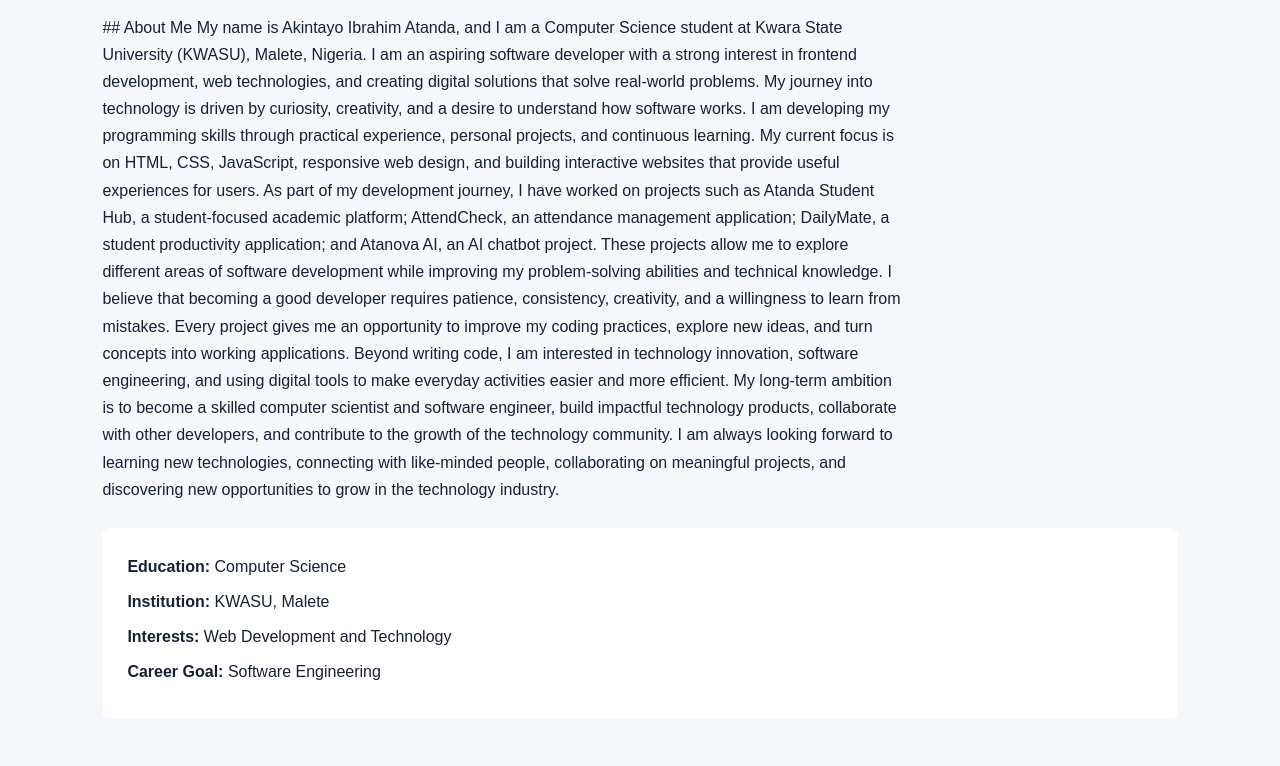
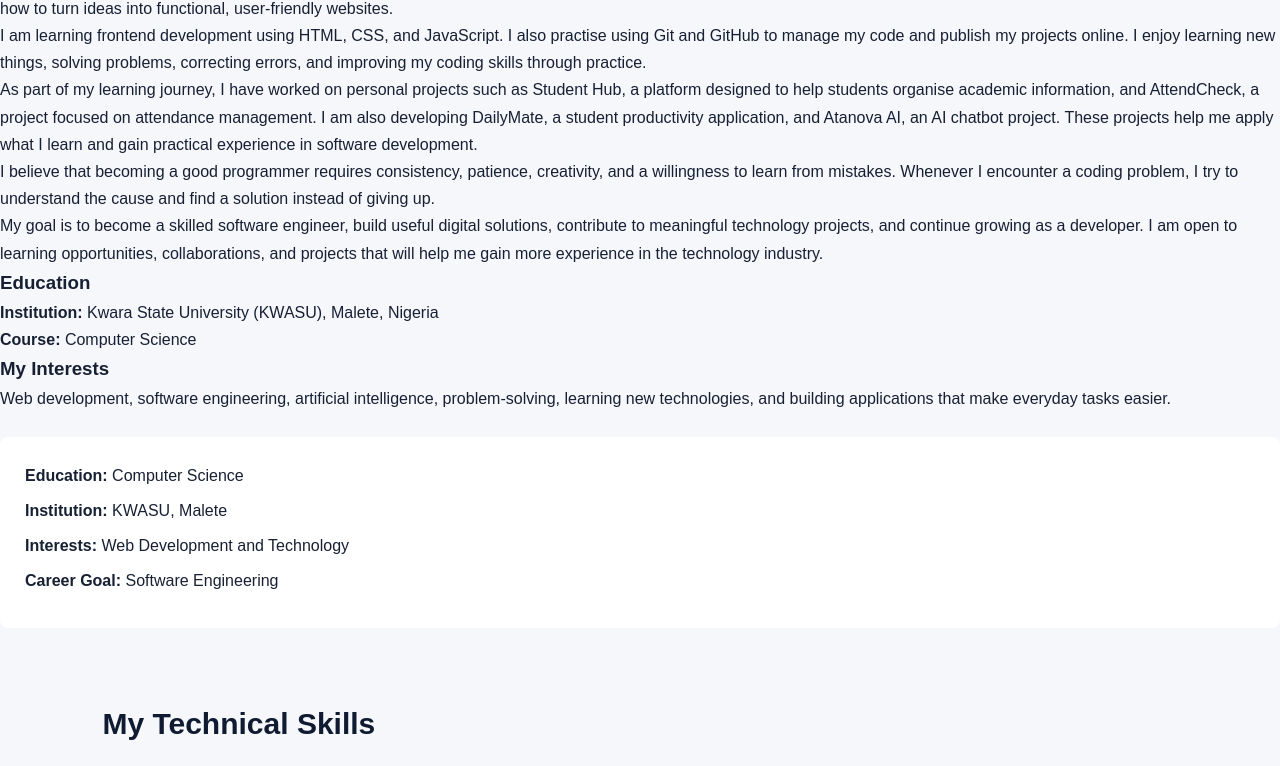
Before and after one commit to atanda4e-lab/Akintayo-Ibrahim-Atanda, a plain HTML site: page index.html in a window 1280 px wide. Shown: the part 710-1476 px from the top of the page. Drawn offline with Linux system fonts and the light colour scheme.

Commit message:
Update About Me section

```diff
--- a/index.html
+++ b/index.html
@@ -110,28 +110,71 @@
         </section>
 
         <!-- About section -->
-        <section id="about" class="section">
 
-            <h2>About Me</h2>
+<section id="about">
+    <h2>About Me</h2>
 
-            <p>
-               ## About Me
+    <p>
+        My name is Akintayo Ibrahim Atanda. I am a Computer Science student
+        at Kwara State University (KWASU), Malete, Nigeria, with a strong
+        interest in web development, software engineering, and technology.
+    </p>
 
-My name is Akintayo Ibrahim Atanda, and I am a Computer Science student at Kwara State University (KWASU), Malete, Nigeria. I am an aspiring software developer with a strong interest in frontend development, web technologies, and creating digital solutions that solve real-world problems.
+    <p>
+        My journey into technology started with an interest in understanding
+        how websites and computer applications work. I am currently developing
+        my programming skills and learning how to turn ideas into functional,
+        user-friendly websites.
+    </p>
 
-My journey into technology is driven by curiosity, creativity, and a desire to understand how software works. I am developing my programming skills through practical experience, personal projects, and continuous learning. My current focus is on HTML, CSS, JavaScript, responsive web design, and building interactive websites that provide useful experiences for users.
+    <p>
+        I am learning frontend development using HTML, CSS, and JavaScript.
+        I also practise using Git and GitHub to manage my code and publish
+        my projects online. I enjoy learning new things, solving problems,
+        correcting errors, and improving my coding skills through practice.
+    </p>
 
-As part of my development journey, I have worked on projects such as Atanda Student Hub, a student-focused academic platform; AttendCheck, an attendance management application; DailyMate, a student productivity application; and Atanova AI, an AI chatbot project. These projects allow me to explore different areas of software development while improving my problem-solving abilities and technical knowledge.
+    <p>
+        As part of my learning journey, I have worked on personal projects
+        such as Student Hub, a platform designed to help students organise
+        academic information, and AttendCheck, a project focused on
+        attendance management. I am also developing DailyMate, a student
+        productivity application, and Atanova AI, an AI chatbot project.
+        These projects help me apply what I learn and gain practical
+        experience in software development.
+    </p>
 
-I believe that becoming a good developer requires patience, consistency, creativity, and a willingness to learn from mistakes. Every project gives me an opportunity to improve my coding practices, explore new ideas, and turn concepts into working applications.
+    <p>
+        I believe that becoming a good programmer requires consistency,
+        patience, creativity, and a willingness to learn from mistakes.
+        Whenever I encounter a coding problem, I try to understand the
+        cause and find a solution instead of giving up.
+    </p>
 
-Beyond writing code, I am interested in technology innovation, software engineering, and using digital tools to make everyday activities easier and more efficient.
+    <p>
+        My goal is to become a skilled software engineer, build useful
+        digital solutions, contribute to meaningful technology projects,
+        and continue growing as a developer. I am open to learning
+        opportunities, collaborations, and projects that will help me
+        gain more experience in the technology industry.
+    </p>
 
-My long-term ambition is to become a skilled computer scientist and software engineer, build impactful technology products, collaborate with other developers, and contribute to the growth of the technology community.
+    <h3>Education</h3>
+    <p>
+        <strong>Institution:</strong> Kwara State University (KWASU),
+        Malete, Nigeria
+    </p>
+    <p>
+        <strong>Course:</strong> Computer Science
+    </p>
 
-I am always looking forward to learning new technologies, connecting with like-minded people, collaborating on meaningful projects, and discovering new opportunities to grow in the technology industry.
-
-            </p>
+    <h3>My Interests</h3>
+    <p>
+        Web development, software engineering, artificial intelligence,
+        problem-solving, learning new technologies, and building
+        applications that make everyday tasks easier.
+    </p>
+</section>
 
             <div class="details">
 
```
